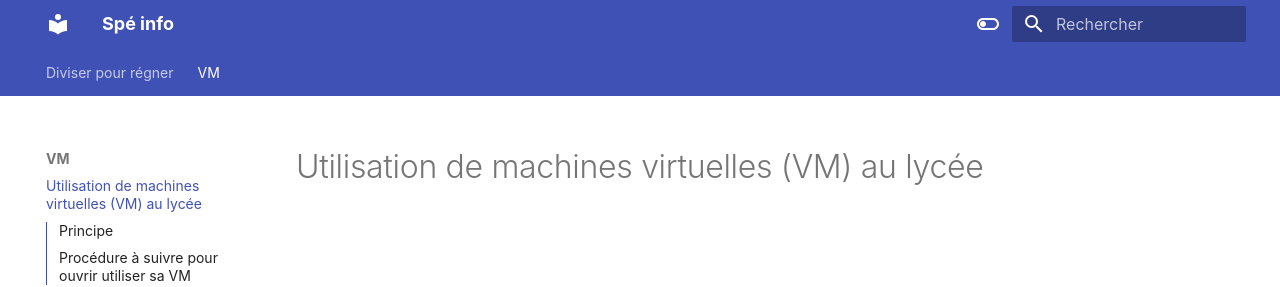
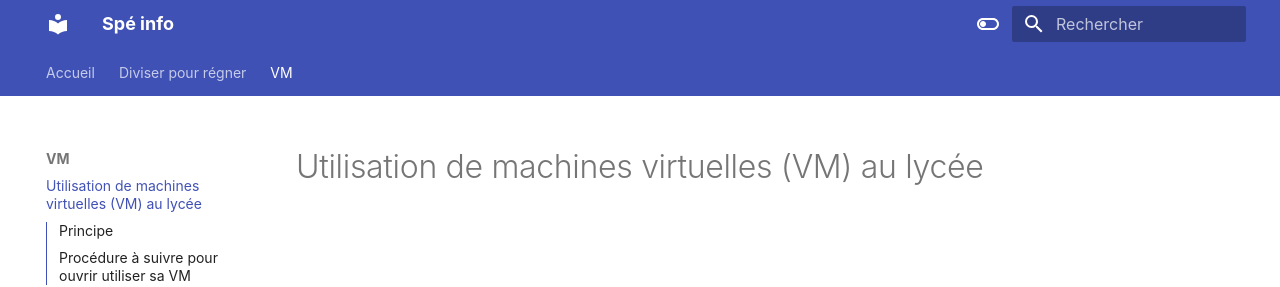
Before and after one commit to waitaminu/n, an MkDocs documentation site: the page built from docs/VM/cours.md, in a window 1280 px wide and 900 px high. Shown: the top 287 px of the window. Built offline with MkDocs 1.6.1 and Material for MkDocs 9.7.7, drawn with Linux system fonts in a browser that asks for light colours; nearby versions of some CDN libraries.

Commit message:
modif mkdocs.yml et ajout page accueil

```diff
--- a/mkdocs.yml
+++ b/mkdocs.yml
@@ -84,8 +84,8 @@
       toc_depth: 3
 
 extra_javascript:
-  - javascripts/mathjax.js
-  - xtra/javascripts/interpreter.js
+  # - javascripts/mathjax.js
+  # - xtra/javascripts/interpreter.js
   - https://polyfill.io/v3/polyfill.min.js?features=es6
   - https://cdn.jsdelivr.net/npm/mathjax@3/es5/tex-mml-chtml.js
   - https://cdnjs.cloudflare.com/ajax/libs/highlight.js/10.7.2/highlight.min.js
```
Also changed, not shown: docs/index.md (renamed from index.md).
